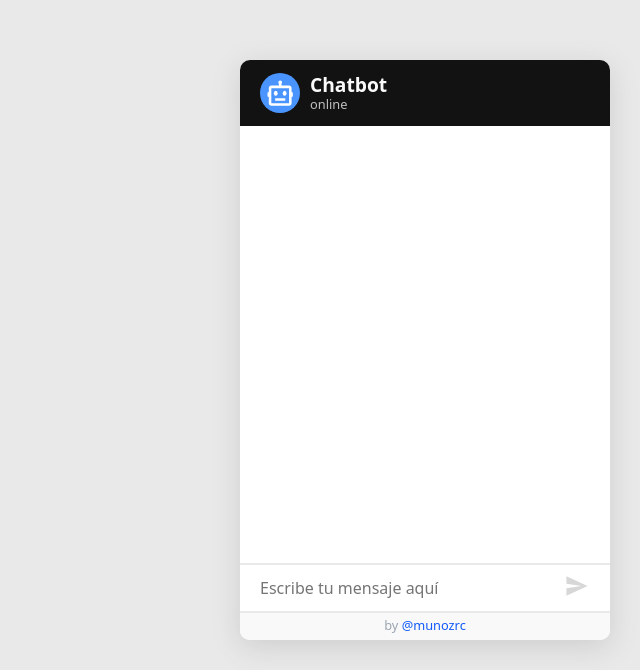
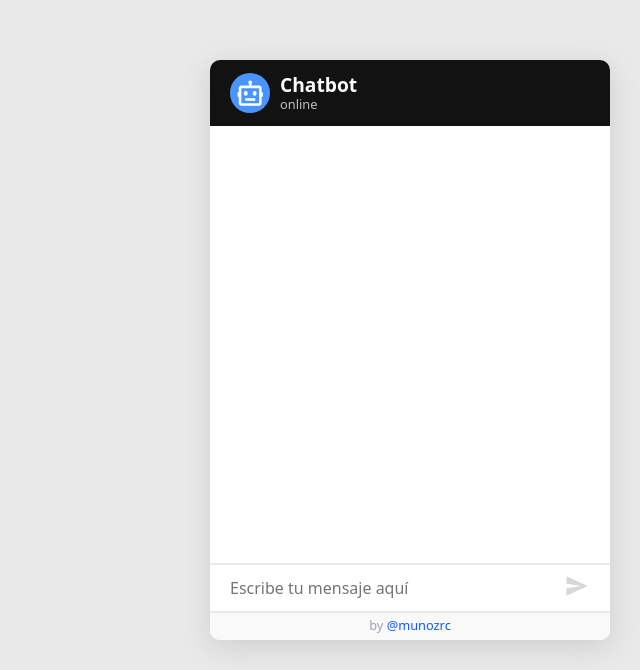
Before and after one commit to munozrc/chatbot, a React (Vite) app: page / in a window 1280 px wide. Shown: the part 130-800 px from the top of the page, without its empty margins (640-1280 px from the left). Built offline with nearby package versions, Linux system fonts and the light colour scheme.

Commit message:
refactor(Root): Change color

```diff
--- a/src/components/message-list/styles.module.css
+++ b/src/components/message-list/styles.module.css
@@ -6,6 +6,22 @@
   background-color: #FFFFFF;
   overflow-y: scroll;
   padding: 22px 0px;
+}
+
+.wrapper::-webkit-scrollbar {
+  width: 6px;
+  height: 6px;
+}
+
+.wrapper::-webkit-scrollbar-thumb {
+  background: #06192546;
+  border: 0;
+  border-radius: 10px;
+}
+
+.wrapper::-webkit-scrollbar-track {
+  border: 0;
+  background: transparent;
 }
 
 .repliesContainer {
--- a/src/components/message/styles.module.css
+++ b/src/components/message/styles.module.css
@@ -19,6 +19,7 @@
   padding: 8px 14px;
   word-wrap: break-word;
   white-space: pre-wrap;
+  font-size: 0.92rem;
 }
 
 .containeruser {
--- a/src/styles/chatbot.module.css
+++ b/src/styles/chatbot.module.css
@@ -11,7 +11,7 @@
 }
 
 .container {
-  width: 370px;
+  width: 400px;
   height: 580px;
   display: flex;
   flex-direction: column;
```
